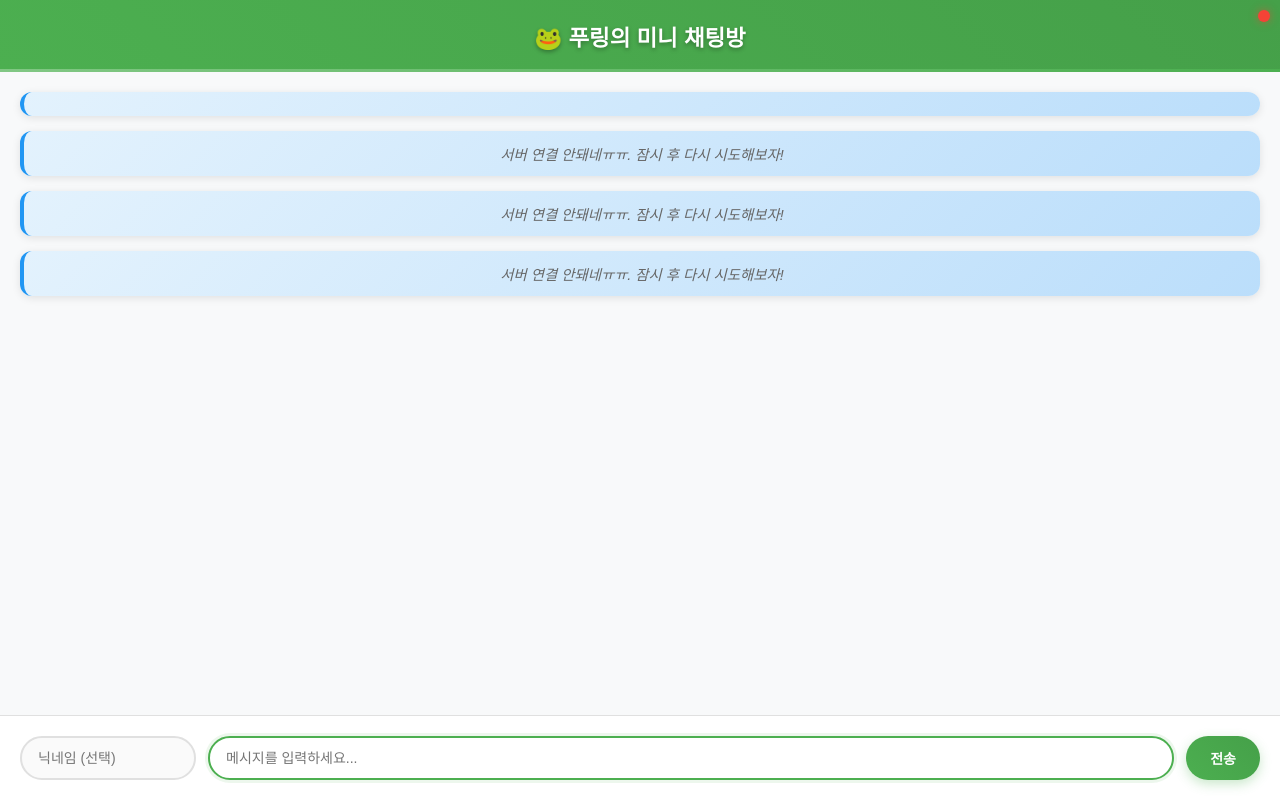
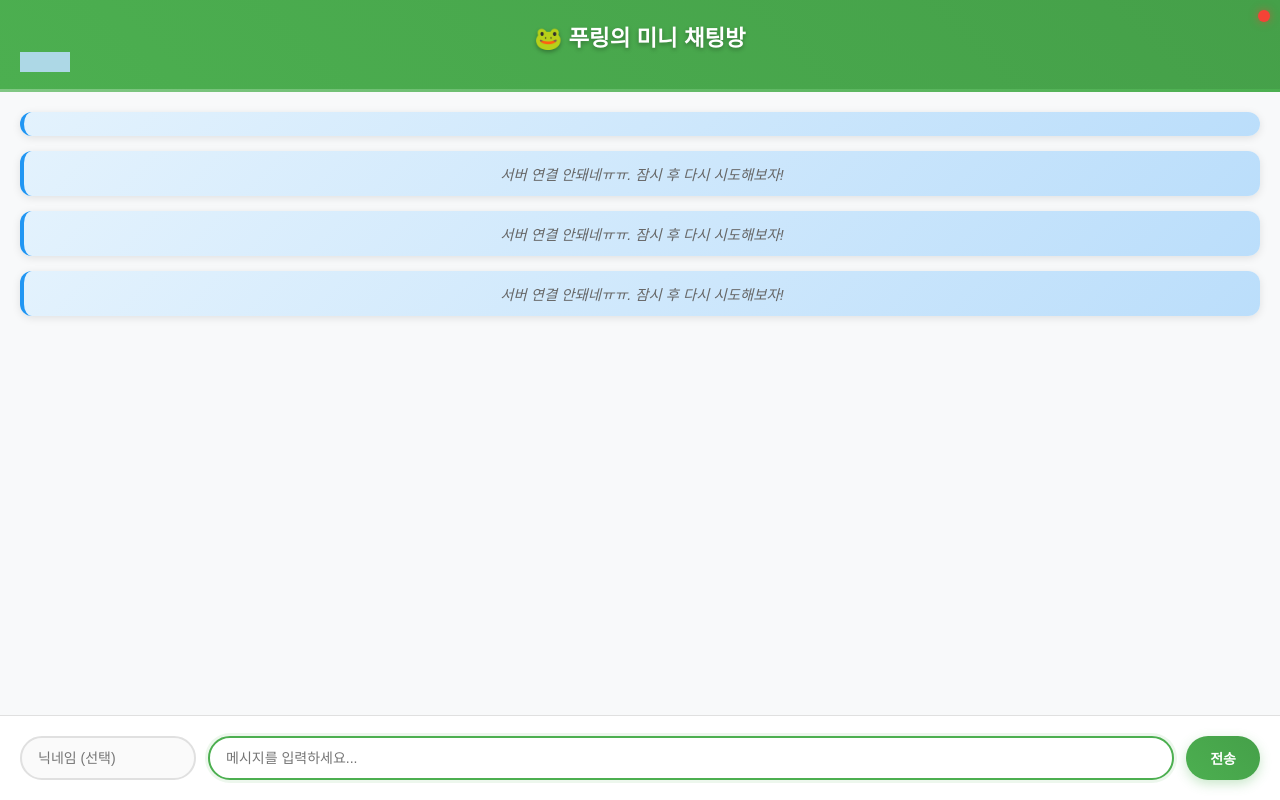
Before and after one commit to Blue-co/my_chat_app, a Flask app: page / in a window 1280 px wide. Run offline with Flask 3, Linux system fonts and the light colour scheme; some libraries are stand-ins or nearby versions.

Commit message:
Update index.html

```diff
--- a/templates/index.html
+++ b/templates/index.html
@@ -162,7 +162,7 @@
         #UN {
             background-color: lightblue;
             width: 50px;
-            height: 20ox;
+            height: 20px;
         }
 
         @media (max-width: 768px) {
```
